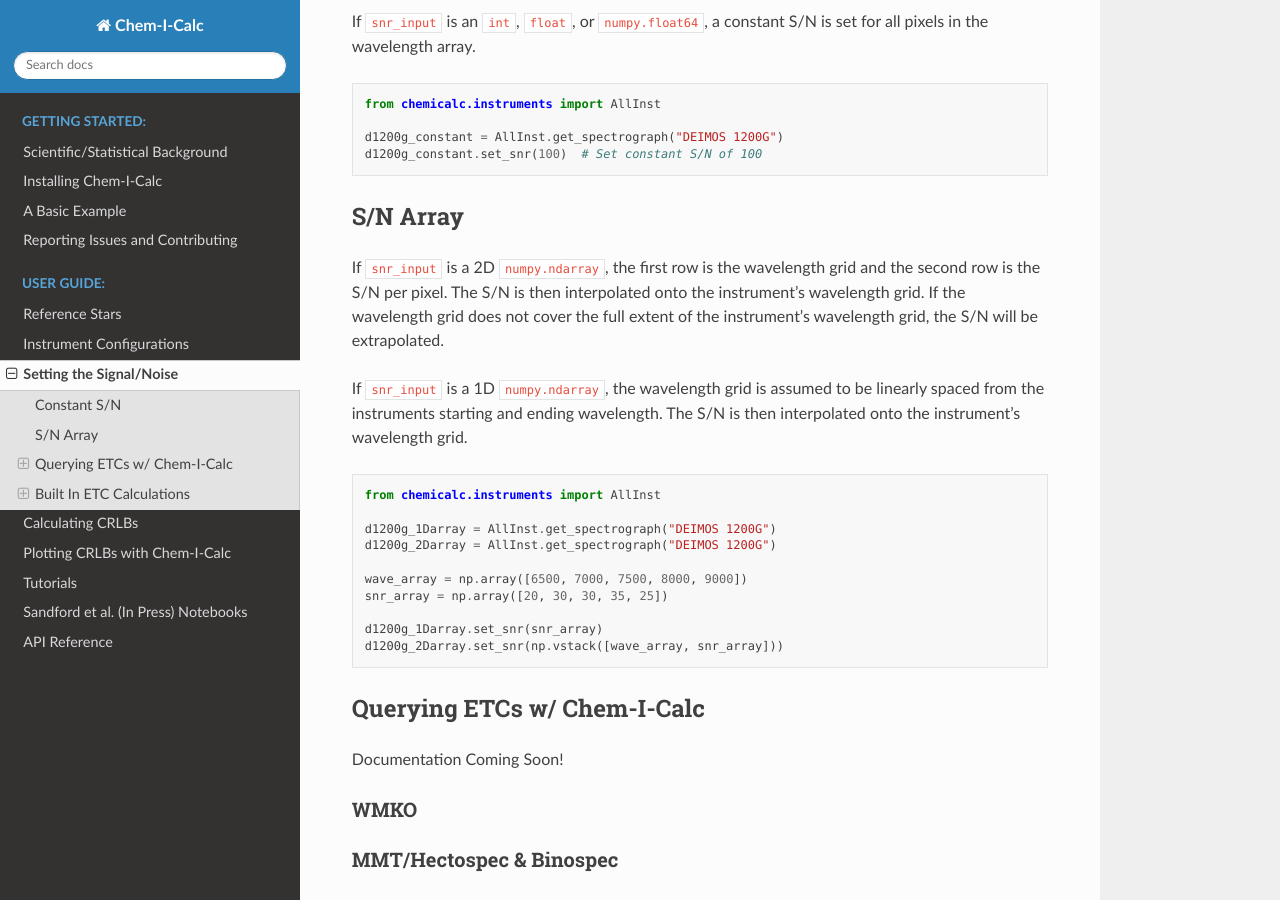
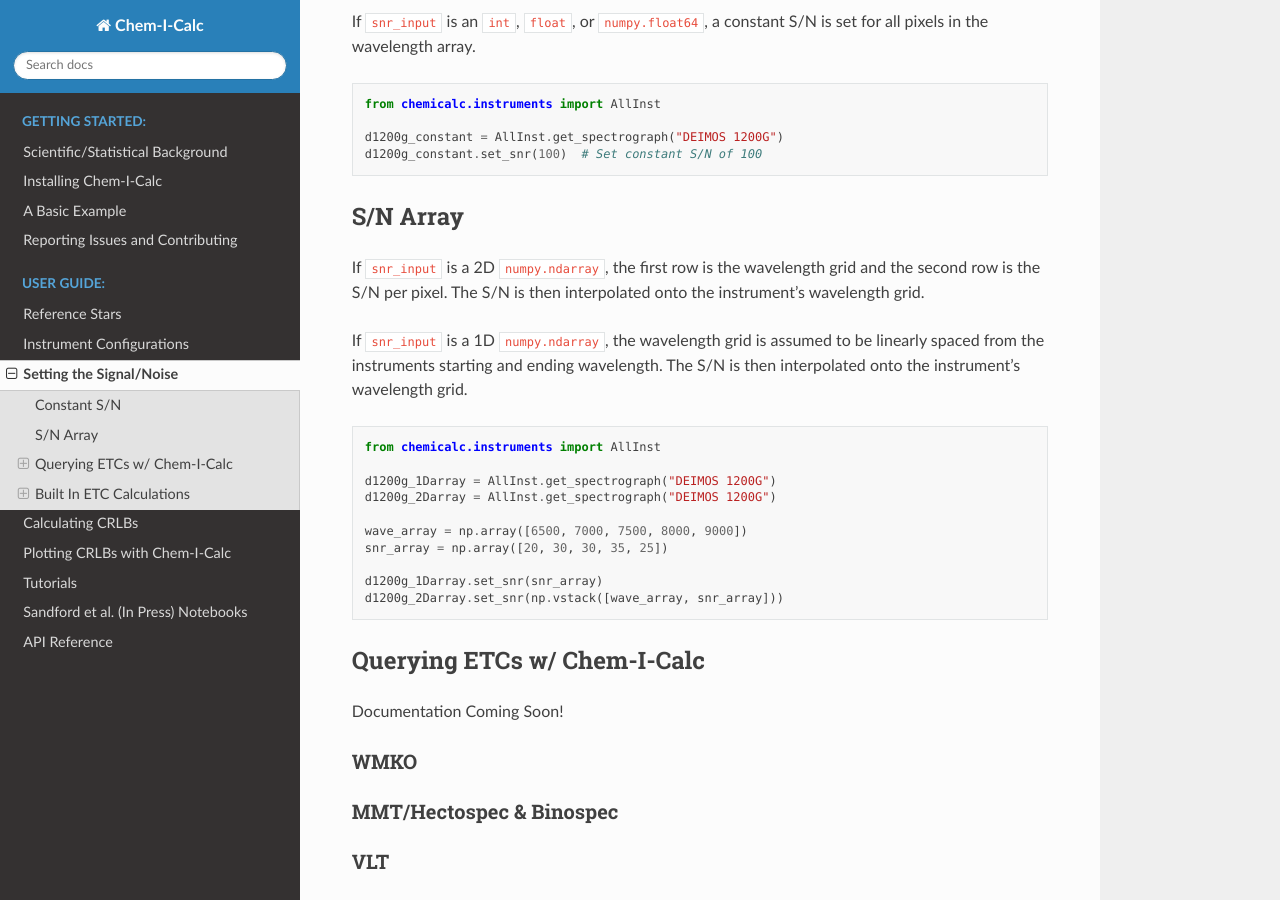
Before and after one commit to NathanSandford/Chem-I-Calc, a Sphinx documentation site: the page built from docs/user/snr.rst, in a window 1280 px wide and 900 px high, scrolled down 379 px. Built offline with Sphinx 7.4.7 and the Read the Docs theme 2.0.0, drawn with Linux system fonts in a browser that asks for light colours.

Commit message:
updated docs

```diff
--- a/docs/user/snr.rst
+++ b/docs/user/snr.rst
@@ -30,7 +30,6 @@ S/N Array
 
 If ``snr_input`` is a 2D ``numpy.ndarray``, the first row is the wavelength grid and the second row is the S/N per pixel.
 The S/N is then interpolated onto the instrument's wavelength grid.
-If the wavelength grid does not cover the full extent of the instrument's wavelength grid, the S/N will be extrapolated.
 
 If ``snr_input`` is a 1D ``numpy.ndarray``, the wavelength grid is assumed to be linearly spaced from the instruments starting and ending wavelength.
 The S/N is then interpolated onto the instrument's wavelength grid.
```
